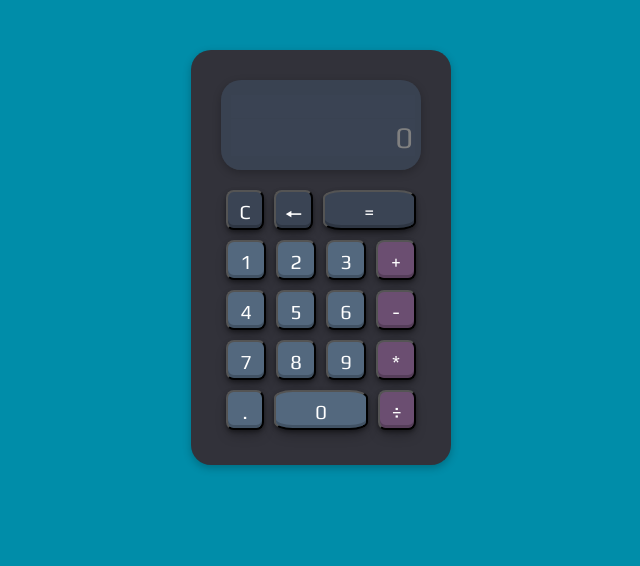
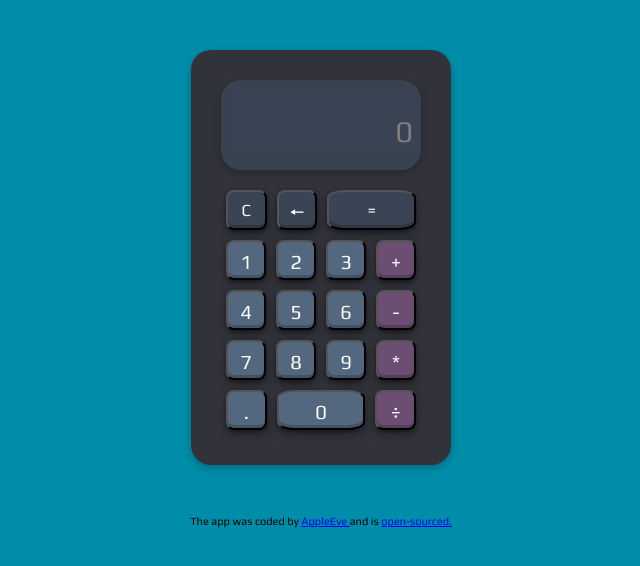
Before and after one commit to AppleEve/calculator-brainnest-final-project, a plain HTML site: page index.html in a window 1280 px wide. Shown: the whole page, without its empty margins (319-959 px from the left). Drawn offline with Linux system fonts and the light colour scheme.

Commit message:
Clearing the app after result display, adding footer

```diff
--- a/index.html
+++ b/index.html
@@ -49,6 +49,19 @@
         </div>
       </div>
     </div>
+    <footer>
+      The app was coded by
+      <a href="https://appleeve.netlify.app" target="_blank" rel="noreferrer"
+        >AppleEve
+      </a>
+      and is
+      <a
+        href="https://github.com/AppleEve/calculator-brainnest-final-project"
+        target="_blank"
+        rel="noreferrer"
+        >open-sourced.</a
+      >
+    </footer>
     <script src="script.js"></script>
   </body>
 </html>
--- a/script.js
+++ b/script.js
@@ -3,6 +3,7 @@ let screen1 = document.querySelector(".screen1");
 let screen2 = document.querySelector(".screen2");
 let calculation = "";
 let usedOperator = "";
+let result = false;
 screen2.value = "0";
 buttons.forEach(getButtonValue);
 
@@ -28,6 +29,7 @@ function updateScreen1(target) {
 }
 
 function updateScreen2(target) {
+  if (result == false) {
     buttons.forEach(removeActiveClass);
     if (target.classList.contains("number")) {
       screen2.value =
@@ -39,6 +41,7 @@ function updateScreen2(target) {
     } else if (target.classList.contains("equals")) {
       updateScreen1(target);
       screen2.value = eval(calculation);
+      result = true;
     } else if (target.classList.contains("decimal")) {
       if (!screen2.value.includes(".")) {
         screen2.value = screen2.value + target.value;
@@ -52,6 +55,11 @@ function updateScreen2(target) {
       } else {
         screen2.value = "0";
       }
+    }
+  } else {
+    screen1.value = "";
+    screen2.value = target.value;
+    result = false;
   }
 }
 
--- a/styles.css
+++ b/styles.css
@@ -27,7 +27,6 @@ body {
   text-align: right;
   pointer-events: none;
   width: 90%;
-  font-size: 25px;
   color: gray;
 }
 
@@ -57,7 +56,7 @@ button {
   justify-content: center;
   border-radius: 20%;
   height: 40px;
-  width: 45px;
+  width: 50px;
   margin: 5px;
   text-align: center;
   padding: 8px;
@@ -90,7 +89,14 @@ button:hover {
 
 .main {
   background-color: rgb(58, 68, 84);
+  font-size: 17px;
 }
 .active-operator {
   background-color: rgb(163, 140, 167);
 }
+
+footer {
+  text-align: center;
+  font-size: 11px;
+  bottom: 20px;
+}
```
Lines whose indentation alone changed are shown as unchanged.
